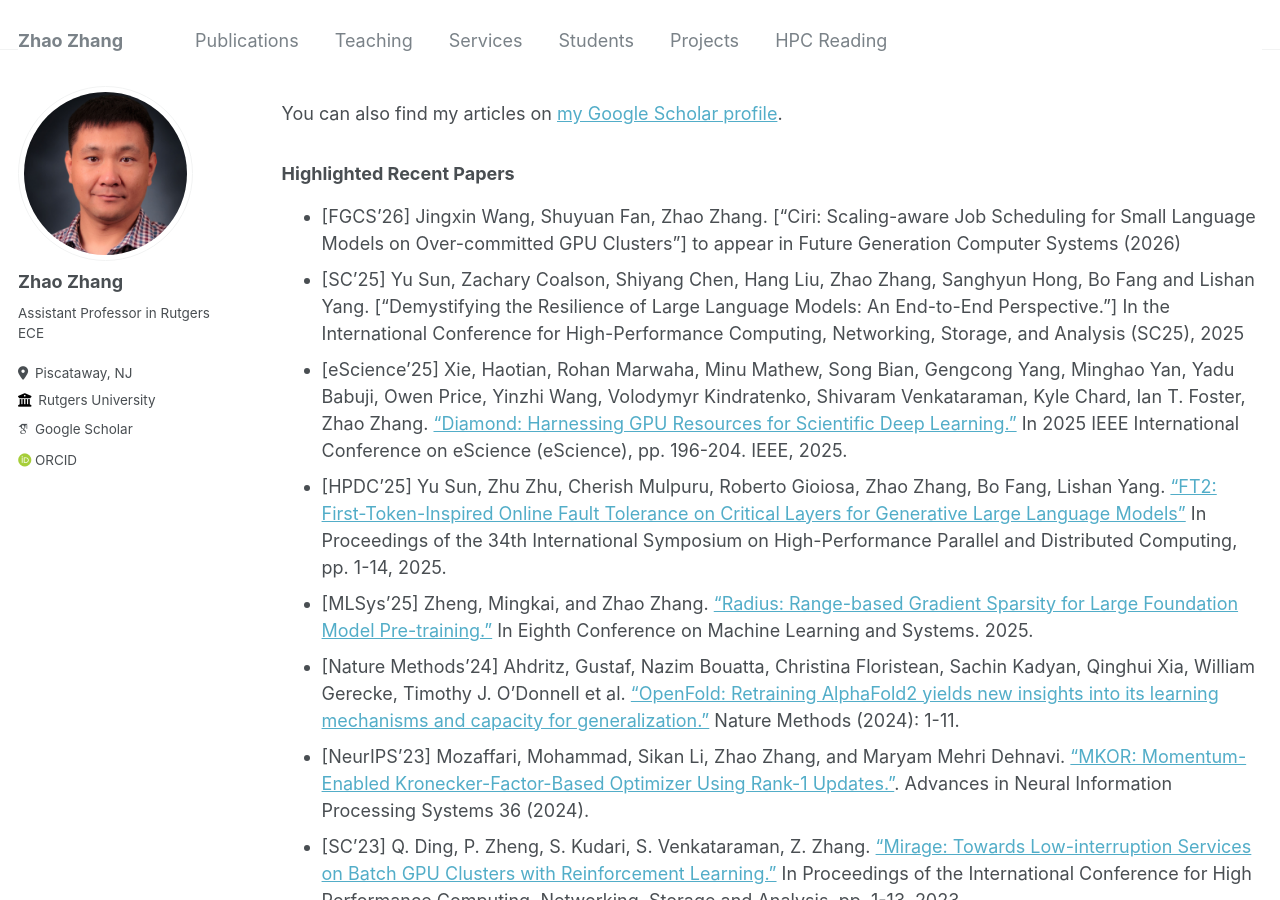
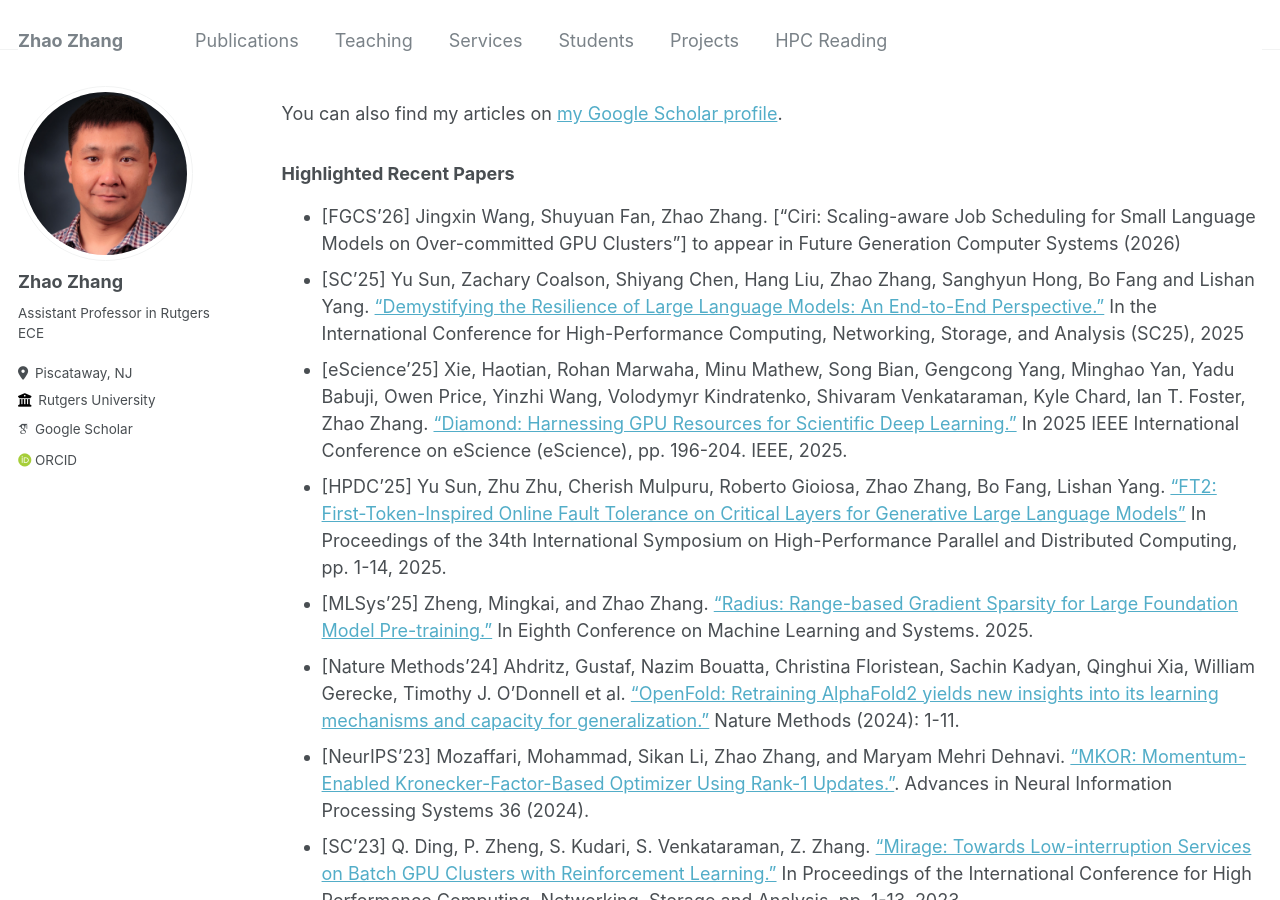
Before and after one commit to zhaozhang/zhaozhang.github.io, a Jekyll site: the page built from _pages/publications.md, in a window 1280 px wide and 900 px high. Built offline with Jekyll 4.4.1, drawn with Linux system fonts in a browser that asks for light colours; some web fonts are replaced; some of the changed lines change nothing that is shown.

```diff
--- a/_pages/publications.md
+++ b/_pages/publications.md
@@ -17,7 +17,7 @@
 
 ### Highlighted Recent Papers
 - [FGCS'26] Jingxin Wang, Shuyuan Fan, Zhao Zhang. ["Ciri: Scaling-aware Job Scheduling for Small Language Models on Over-committed GPU Clusters"] to appear in Future Generation Computer Systems (2026)
-- [SC'25] Yu Sun, Zachary Coalson, Shiyang Chen, Hang Liu, Zhao Zhang, Sanghyun Hong, Bo Fang and Lishan Yang. ["Demystifying the Resilience of Large Language Models: An End-to-End Perspective."] In the International Conference for High-Performance Computing, Networking, Storage, and Analysis (SC25), 2025
+- [SC'25] Yu Sun, Zachary Coalson, Shiyang Chen, Hang Liu, Zhao Zhang, Sanghyun Hong, Bo Fang and Lishan Yang. ["Demystifying the Resilience of Large Language Models: An End-to-End Perspective."](https://dl.acm.org/doi/10.1145/3712285.3759803) In the International Conference for High-Performance Computing, Networking, Storage, and Analysis (SC25), 2025
 - [eScience'25] Xie, Haotian, Rohan Marwaha, Minu Mathew, Song Bian, Gengcong Yang, Minghao Yan, Yadu Babuji, Owen Price, Yinzhi Wang, Volodymyr Kindratenko, Shivaram Venkataraman, Kyle Chard, Ian T. Foster, Zhao Zhang. ["Diamond: Harnessing GPU Resources for Scientific Deep Learning."](https://ieeexplore.ieee.org/abstract/document/11181545/) In 2025 IEEE International Conference on eScience (eScience), pp. 196-204. IEEE, 2025.
 - [HPDC'25] Yu Sun, Zhu Zhu, Cherish Mulpuru, Roberto Gioiosa, Zhao Zhang, Bo Fang, Lishan Yang. ["FT2: First-Token-Inspired Online Fault Tolerance on Critical Layers for Generative Large Language Models"](https://dl.acm.org/doi/pdf/10.1145/3731545.3731570) In Proceedings of the 34th International Symposium on High-Performance Parallel and Distributed Computing, pp. 1-14, 2025.
 - [MLSys'25] Zheng, Mingkai, and Zhao Zhang. ["Radius: Range-based Gradient Sparsity for Large Foundation Model Pre-training."](https://openreview.net/pdf?id=UCQPWBOWb6) In Eighth Conference on Machine Learning and Systems. 2025.
```
